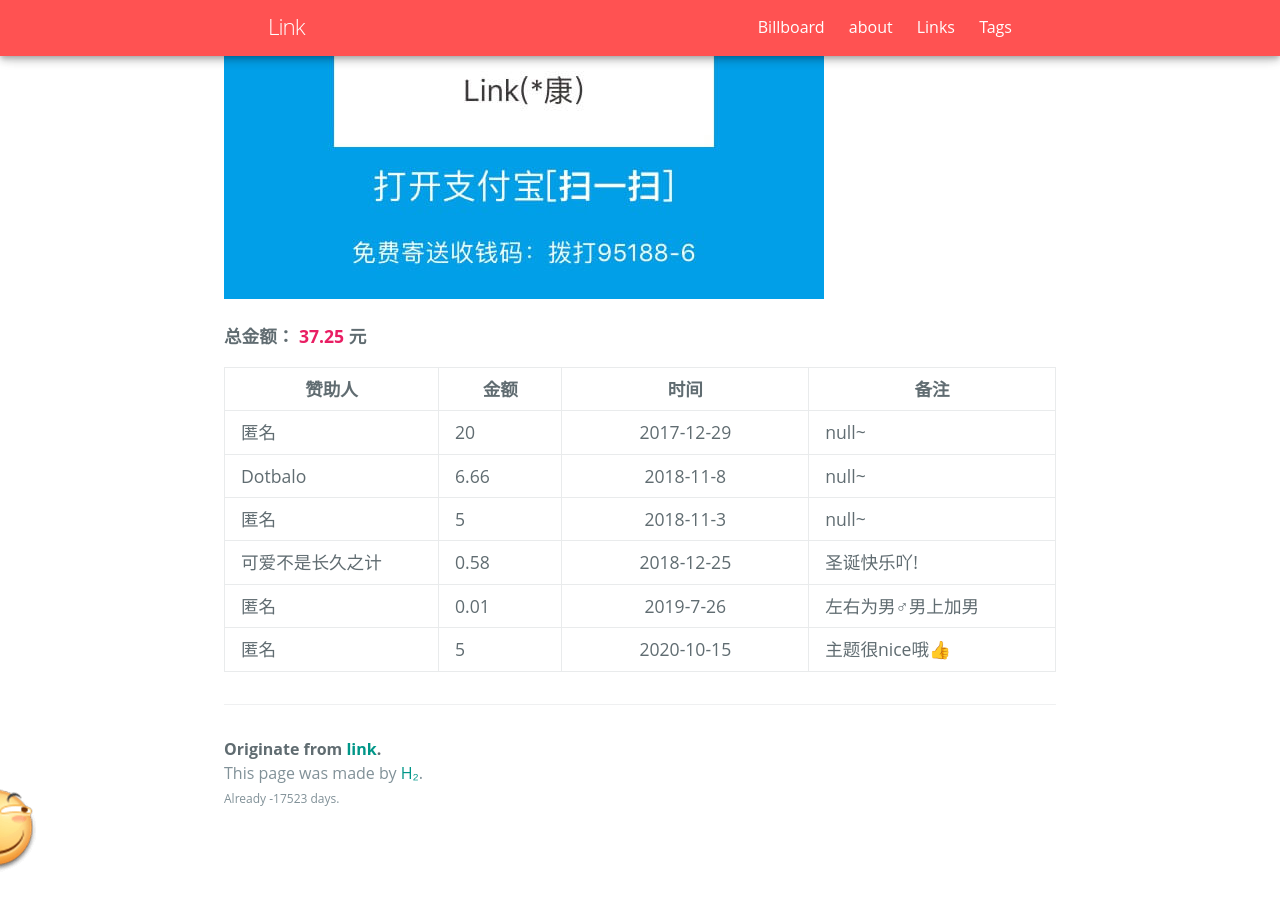
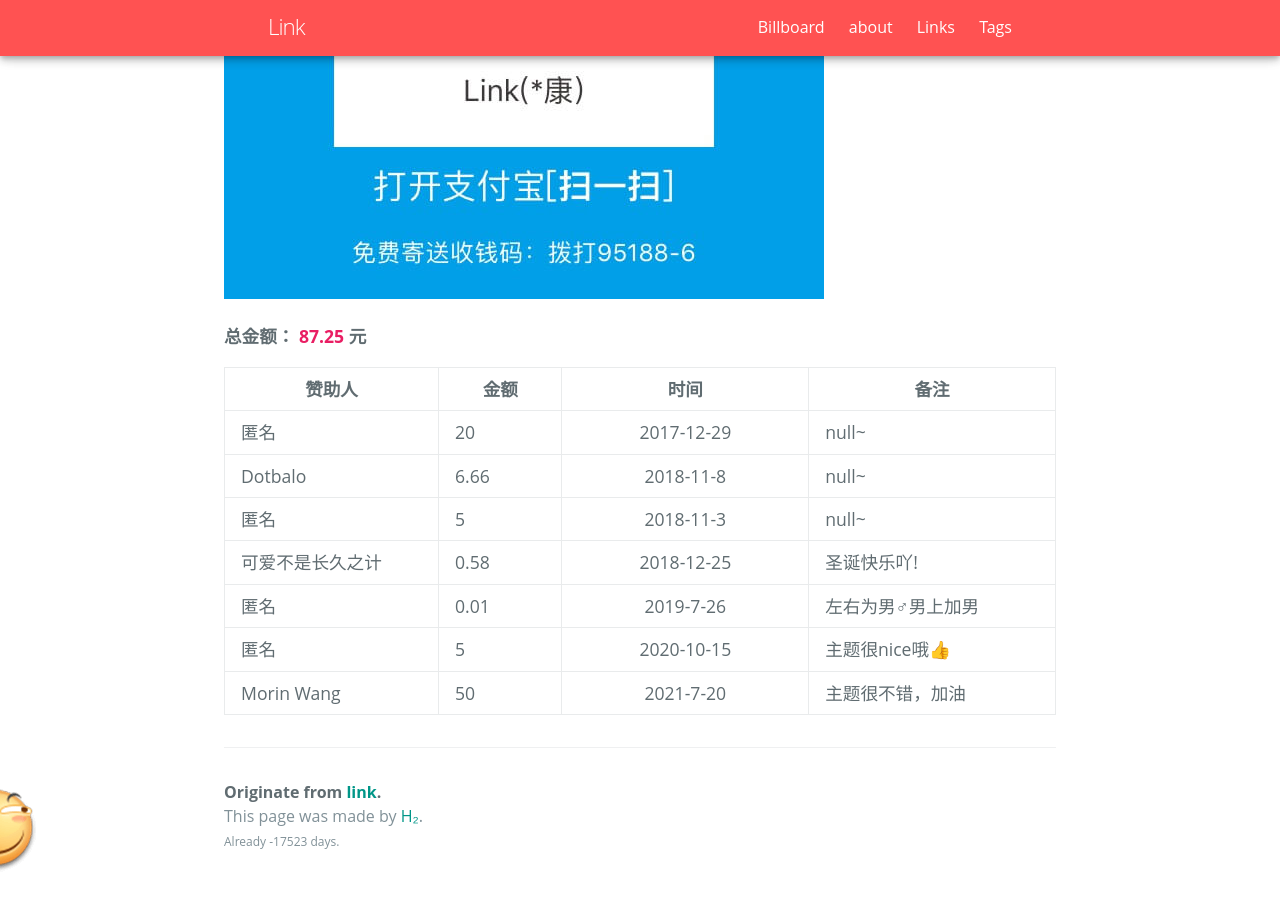
Before and after one commit to link9596/qwq, a Jekyll site: the page built from about.md, in a window 1280 px wide and 900 px high, scrolled down 3453 px. Built offline with Jekyll 4.4.1, drawn with Linux system fonts in a browser that asks for light colours; some web fonts are replaced; comment, search, counter and statistics services are not loaded.

Commit message:
Update donate.yml

```diff
--- a/_data/donate.yml
+++ b/_data/donate.yml
@@ -27,3 +27,8 @@
   money: 5
   time: 2020-10-15
   remark: 主题很nice哦👍
+
+- name: Morin Wang
+  money: 50
+  time: 2021-7-20
+  remark: 主题很不错，加油
```
